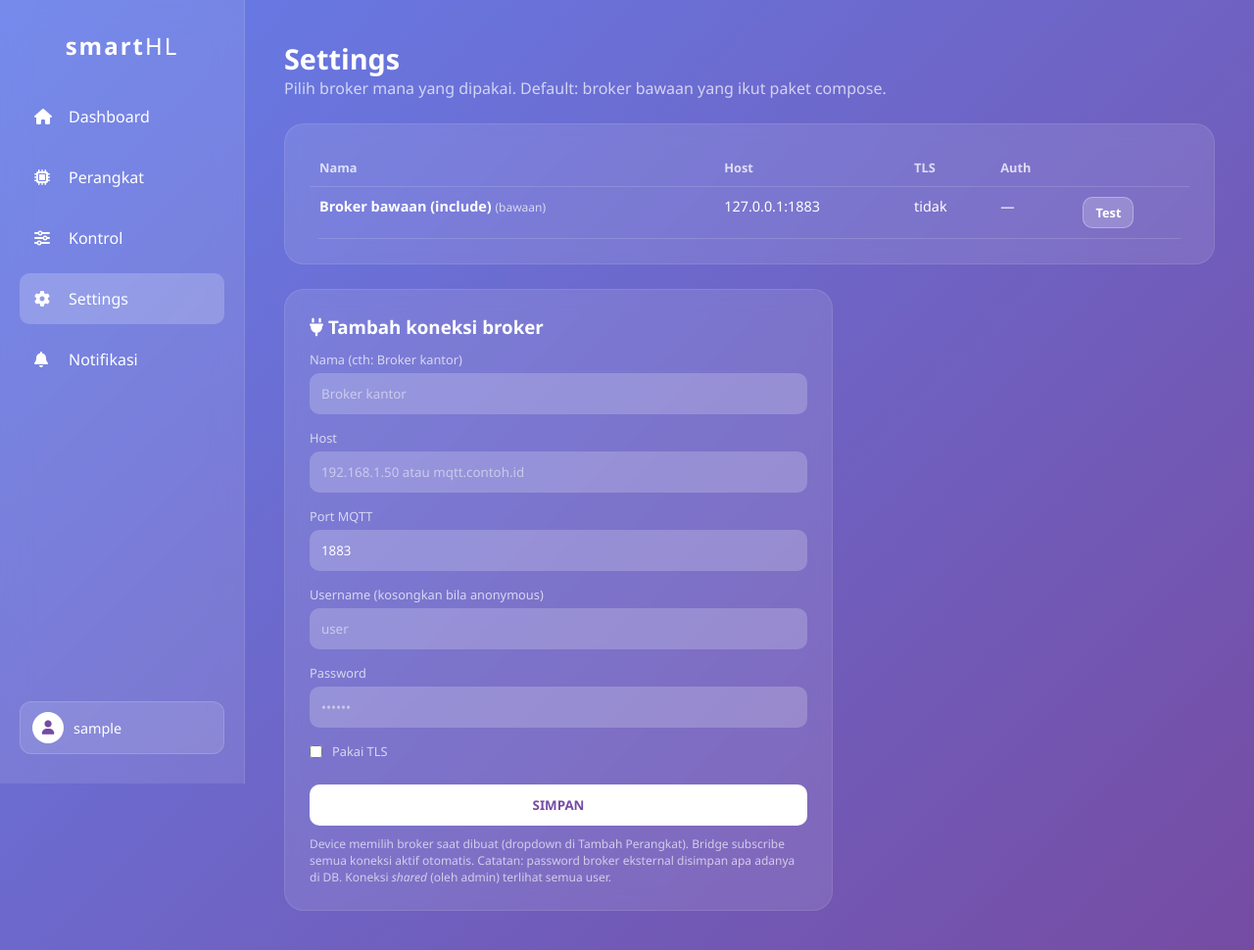
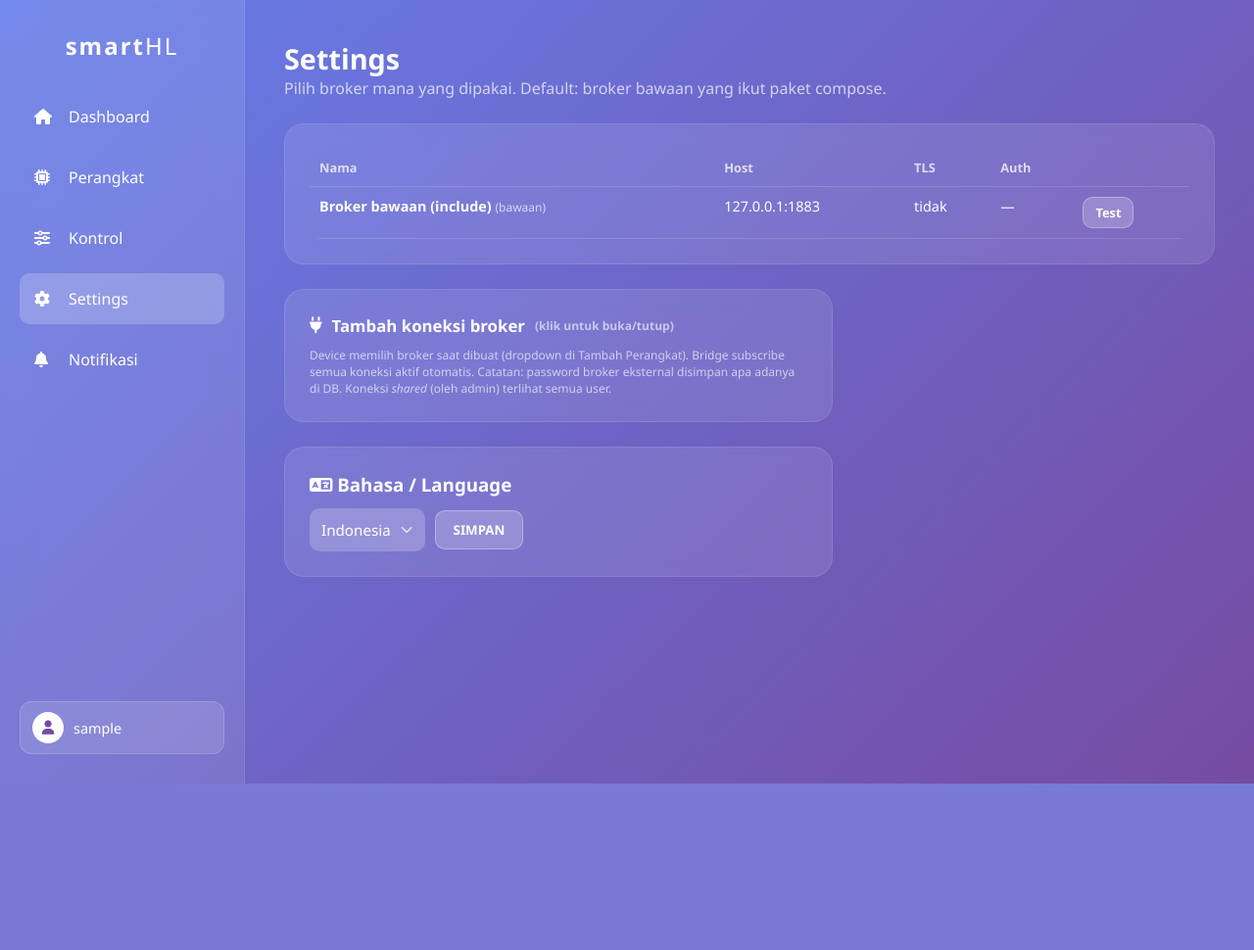
Before and after one commit to Waaooow/smartHL, a Flask app: page /settings in a window 1280 px wide. Shown: the top 970 px of the page at 98% size. After the commit the page ends 800 px from the top, so only its background shows below. Run offline with Flask 3, Linux system fonts and the light colour scheme; the visitor is signed in with stand-in values (Sample User, id 1); data comes from the database, SQL or seed files in the repository; data that the repository does not hold is empty.

Commit message:
deploy pilihan + settings rapi + i18n dasar
- mosquitto profile broker; app tanpa depends_on mosquitto
- bridge retry + berhenti rapi saat disable; toggle enable/disable
  per koneksi (bawaan: admin saja)
- form tambah broker collapsible (details); tombol aksi hanya utk
  pemilik/admin
- i18n: users.lang, session, t(), nav ID/EN + selector di Settings
- README: matriks deploy docker + non-docker
- verified: retry broker mati, toggle stop, EN/ID nav, config valid

```diff
--- a/app.py
+++ b/app.py
@@ -203,7 +203,8 @@ def init_db():
             conn.execute(idx)
         except Exception:
             pass  # sudah ada / duplikat nyata (cek manual)
-    for col in ['display_name TEXT', 'is_active INTEGER DEFAULT 1', 'is_admin INTEGER DEFAULT 0']:
+    for col in ['display_name TEXT', 'is_active INTEGER DEFAULT 1', 'is_admin INTEGER DEFAULT 0',
+                "lang TEXT DEFAULT 'id'"]:
         try:
             conn.execute(f'ALTER TABLE users ADD COLUMN {col}')
         except Exception:
@@ -287,6 +288,10 @@ def login_action():
         session['user_id'] = user['id']
         session['display_name'] = user['display_name'] or user['username']
         session['is_admin'] = bool(user['is_admin']) if 'is_admin' in user.keys() else (user['id'] == 1)
+        try:
+            session['lang'] = user['lang'] or 'id'
+        except Exception:
+            session['lang'] = 'id'
         conn.close()
         return redirect(url_for('dashboard'))
     conn.close()
@@ -1114,15 +1119,86 @@ def settings_broker_add():
         (_uid(), host)).fetchone()
     conn.close()
     # Langsung subscribe tanpa restart app (thread daemon di proses ini)
+    spawn_bridge(row)
+    flash(f'Broker {name} ditambah + bridge langsung subscribe.', 'success')
+    return redirect(url_for('settings_page'))
+
+def spawn_bridge(row):
+    """Jalankan thread bridge untuk satu koneksi (tanpa restart app)."""
     try:
         from mqtt_bridge import run_broker
         import threading
         threading.Thread(target=run_broker, args=(dict(row),),
                          daemon=True, name=f"bridge-{row['id']}").start()
         print(f"[smarthl] bridge thread utk broker {row['id']} dimulai", flush=True)
+        return True
     except Exception as e:
-        print(f"[smarthl] bridge baru gagal start (restart app): {e}", flush=True)
-    flash(f'Broker {name} ditambah + bridge langsung subscribe.', 'success')
+        print(f"[smarthl] bridge gagal start: {e}", flush=True)
+        return False
+
+@app.route('/settings/brokers/<int:id>/toggle')
+def settings_broker_toggle(id):
+    """Enable/disable koneksi (termasuk bawaan id=1 — khusus admin)."""
+    if not session.get('logged_in'):
+        return redirect(url_for('login_page'))
+    conn = get_db_connection()
+    b = conn.execute('SELECT * FROM broker_connections WHERE id=?', (id,)).fetchone()
+    if not b:
+        conn.close()
+        return redirect(url_for('settings_page'))
+    if id == 1 and not _admin():
+        conn.close()
+        flash('Hanya admin yang boleh menonaktifkan broker bawaan', 'error')
+        return redirect(url_for('settings_page'))
+    if b['user_id'] != _uid() and not _admin():
+        conn.close()
+        return redirect(url_for('settings_page'))
+    new = 0 if b['enabled'] else 1
+    conn.execute('UPDATE broker_connections SET enabled=? WHERE id=?', (new, id))
+    conn.commit()
+    row = dict(conn.execute('SELECT * FROM broker_connections WHERE id=?', (id,)).fetchone())
+    conn.close()
+    if new:
+        spawn_bridge(row)
+        flash(f"{row['name']}: diaktifkan + langsung subscribe", 'success')
+    else:
+        flash(f"{row['name']}: dinonaktifkan (thread berhenti sendiri)", 'success')
+    return redirect(url_for('settings_page'))
+
+LANGS = {
+    'id': {},
+    'en': {'Dashboard': 'Dashboard', 'Perangkat': 'Devices', 'Kontrol': 'Control',
+           'Settings': 'Settings', 'Notifikasi': 'Notifications', 'Pengguna': 'Users',
+           'Profil': 'Profile', 'Keluar': 'Logout'},
+}
+# Kunci = label Indonesia; halaman selain navigasi masih Indonesia (bertahap).
+
+def _lang():
+    l = session.get('lang', 'id')
+    return l if l in LANGS else 'id'
+
+@app.context_processor
+def _inject_t():
+    table = LANGS.get(_lang(), {})
+    def t(s):
+        return table.get(s, s)
+    return {"t": t}
+
+@app.route('/settings/lang', methods=['POST'])
+def settings_lang():
+    if not session.get('logged_in'):
+        return redirect(url_for('login_page'))
+    lang = request.form.get('lang', 'id')
+    if lang not in LANGS:
+        lang = 'id'
+    session['lang'] = lang
+    conn = get_db_connection()
+    try:
+        conn.execute('UPDATE users SET lang=? WHERE id=?', (lang, session.get('user_id')))
+        conn.commit()
+    except Exception:
+        pass
+    conn.close()
     return redirect(url_for('settings_page'))
 
 @app.route('/settings/brokers/<int:id>/delete')
--- a/templates/layout.html
+++ b/templates/layout.html
@@ -199,8 +199,8 @@
         <span id="userMenuTop">
             <button class="icon-btn" id="avatarTop" aria-label="Profil" style="padding:0; border:none; background:none;"><span class="avatar"><i class="fas fa-user"></i></span></button>
             <span class="dropdown" id="ddTop">
-                <a href="{{ url_for('profile_page') }}"><i class="fas fa-user-cog"></i> Profil</a>
-                <a href="/logout"><i class="fas fa-sign-out-alt"></i> Keluar</a>
+                <a href="{{ url_for('profile_page') }}"><i class="fas fa-user-cog"></i> {{ t('Profil') }}</a>
+                <a href="/logout"><i class="fas fa-sign-out-alt"></i> {{ t('Keluar') }}</a>
             </span>
         </span>
     </div>
@@ -208,20 +208,20 @@
     <div class="sidebar" id="sidebar">
         <h2>smart<span>HL</span></h2>
         <ul class="nav-menu">
-            <a href="{{ url_for('dashboard') }}" class="nav-item {% if active=='dashboard' %}active{% endif %}"><i class="fas fa-home"></i> Dashboard</a>
-            <a href="{{ url_for('devices_page') }}" class="nav-item {% if active=='devices' %}active{% endif %}"><i class="fas fa-microchip"></i> Perangkat</a>
-            <a href="{{ url_for('kontrol_page') }}" class="nav-item {% if active=='kontrol' %}active{% endif %}"><i class="fas fa-sliders-h"></i> Kontrol</a>
-            <a href="{{ url_for('settings_page') }}" class="nav-item {% if active=='settings' %}active{% endif %}"><i class="fas fa-cog"></i> Settings</a>
-            <a href="{{ url_for('notifications_page') }}" class="nav-item {% if active=='notifications' %}active{% endif %}"><i class="fas fa-bell"></i> Notifikasi <span class="badge hide" data-unread></span></a>
+            <a href="{{ url_for('dashboard') }}" class="nav-item {% if active=='dashboard' %}active{% endif %}"><i class="fas fa-home"></i> {{ t('Dashboard') }}</a>
+            <a href="{{ url_for('devices_page') }}" class="nav-item {% if active=='devices' %}active{% endif %}"><i class="fas fa-microchip"></i> {{ t('Perangkat') }}</a>
+            <a href="{{ url_for('kontrol_page') }}" class="nav-item {% if active=='kontrol' %}active{% endif %}"><i class="fas fa-sliders-h"></i> {{ t('Kontrol') }}</a>
+            <a href="{{ url_for('settings_page') }}" class="nav-item {% if active=='settings' %}active{% endif %}"><i class="fas fa-cog"></i> {{ t('Settings') }}</a>
+            <a href="{{ url_for('notifications_page') }}" class="nav-item {% if active=='notifications' %}active{% endif %}"><i class="fas fa-bell"></i> {{ t('Notifikasi') }} <span class="badge hide" data-unread></span></a>
             {% if session.get('is_admin') %}
-            <a href="{{ url_for('users_page') }}" class="nav-item {% if active=='users' %}active{% endif %}"><i class="fas fa-users"></i> Pengguna</a>
+            <a href="{{ url_for('users_page') }}" class="nav-item {% if active=='users' %}active{% endif %}"><i class="fas fa-users"></i> {{ t('Pengguna') }}</a>
             {% endif %}
         </ul>
         <div class="user-card">
             <button class="user-btn" id="avatarSide"><span class="avatar"><i class="fas fa-user"></i></span><span>{{ session.get('display_name', 'Admin') }}</span></button>
             <div class="dropdown" id="ddSide">
-                <a href="{{ url_for('profile_page') }}"><i class="fas fa-user-cog"></i> Profil</a>
-                <a href="/logout"><i class="fas fa-sign-out-alt"></i> Keluar</a>
+                <a href="{{ url_for('profile_page') }}"><i class="fas fa-user-cog"></i> {{ t('Profil') }}</a>
+                <a href="/logout"><i class="fas fa-sign-out-alt"></i> {{ t('Keluar') }}</a>
             </div>
         </div>
     </div>
--- a/templates/settings.html
+++ b/templates/settings.html
@@ -28,14 +28,15 @@
             <thead><tr><th>Nama</th><th>Host</th><th>TLS</th><th>Auth</th><th></th></tr></thead>
             <tbody>
                 {% for b in brokers %}
-                <tr>
-                    <td data-label="Nama"><b>{{ b.name }}</b>{% if b.id == 1 %} <span style="font-size:.75rem; opacity:.7;">(bawaan)</span>{% endif %}{% if b.is_shared %} <span style="font-size:.75rem; background:rgba(76,209,55,.3); border-radius:8px; padding:2px 8px;">shared</span>{% endif %}</td>
+                <tr {% if not b.enabled %}style="opacity:.55;"{% endif %}>
+                    <td data-label="Nama"><b>{{ b.name }}</b>{% if b.id == 1 %} <span style="font-size:.75rem; opacity:.7;">(bawaan)</span>{% endif %}{% if b.is_shared %} <span style="font-size:.75rem; background:rgba(76,209,55,.3); border-radius:8px; padding:2px 8px;">shared</span>{% endif %}{% if not b.enabled %} <span style="font-size:.75rem; background:rgba(255,71,87,.35); border-radius:8px; padding:2px 8px;">mati</span>{% endif %}</td>
                     <td data-label="Host"><code>{{ b.host }}:{{ b.port }}</code></td>
                     <td data-label="TLS">{{ 'ya' if b.use_tls else 'tidak' }}</td>
                     <td data-label="Auth">{% if b.username %}<code>{{ b.username }}</code>{% else %}—{% endif %}</td>
                     <td data-label="Aksi">
                         <a class="btn" style="padding:6px 12px; font-size:.8rem;" href="{{ url_for('settings_broker_test', id=b.id) }}">Test</a>
-                        {% if b.id != 1 %}<a class="btn danger" href="{{ url_for('settings_broker_delete', id=b.id) }}" onclick="return confirm('Hapus koneksi {{ b.name }}?')"><i class="fas fa-trash"></i></a>{% endif %}
+                        {% if b.user_id == session.get('user_id') or is_admin %}<a class="btn" style="padding:6px 12px; font-size:.8rem;" href="{{ url_for('settings_broker_toggle', id=b.id) }}" title="{{ 'Matikan' if b.enabled else 'Nyalakan' }}"><i class="fas fa-power-off"></i></a>{% endif %}
+                        {% if b.id != 1 and (b.user_id == session.get('user_id') or is_admin) %}<a class="btn danger" href="{{ url_for('settings_broker_delete', id=b.id) }}" onclick="return confirm('Hapus koneksi {{ b.name }}?')"><i class="fas fa-trash"></i></a>{% endif %}
                     </td>
                 </tr>
                 {% endfor %}
@@ -44,7 +45,9 @@
     </div>
 </div>
 <div class="card" style="max-width:560px;">
-    <h3 style="margin-bottom:12px;"><i class="fas fa-plug"></i> Tambah koneksi broker</h3>
+<details>
+    <summary style="cursor:pointer; font-weight:bold; font-size:1.05rem; list-style:none; display:flex; align-items:center; gap:10px;"><i class="fas fa-plug"></i> Tambah koneksi broker <span style="font-size:.75rem; opacity:.6;">(klik untuk buka/tutup)</span></summary>
+    <div style="margin-top:15px;">
     <form action="{{ url_for('settings_broker_add') }}" method="POST">
         <div class="input-group">
             <label>Nama (cth: Broker kantor)</label>
@@ -80,10 +83,23 @@
         {% endif %}
         <button class="btn-submit" type="submit">SIMPAN</button>
     </form>
+    </div>
+</details>
     <p style="font-size:.75rem; opacity:.65; margin-top:10px;">
         Device memilih broker saat dibuat (dropdown di Tambah Perangkat). Bridge subscribe
         semua koneksi aktif otomatis. Catatan: password broker eksternal disimpan apa adanya di DB.
         Koneksi <i>shared</i> (oleh admin) terlihat semua user.
     </p>
 </div>
+
+<div class="card" style="max-width:560px;">
+    <h3 style="margin-bottom:12px;"><i class="fas fa-language"></i> Bahasa / Language</h3>
+    <form action="{{ url_for('settings_lang') }}" method="POST" style="display:flex; gap:10px; align-items:center;">
+        <select name="lang" class="dd">
+            <option value="id" {% if session.get('lang', 'id') == 'id' %}selected{% endif %}>Indonesia</option>
+            <option value="en" {% if session.get('lang') == 'en' %}selected{% endif %}>English</option>
+        </select>
+        <button class="btn" type="submit">SIMPAN</button>
+    </form>
+</div>
 {% endblock %}
```
Also changed, not shown: docker-compose.yml (+7 -2 lines), mqtt_bridge.py (+51 -13 lines), README.md.
